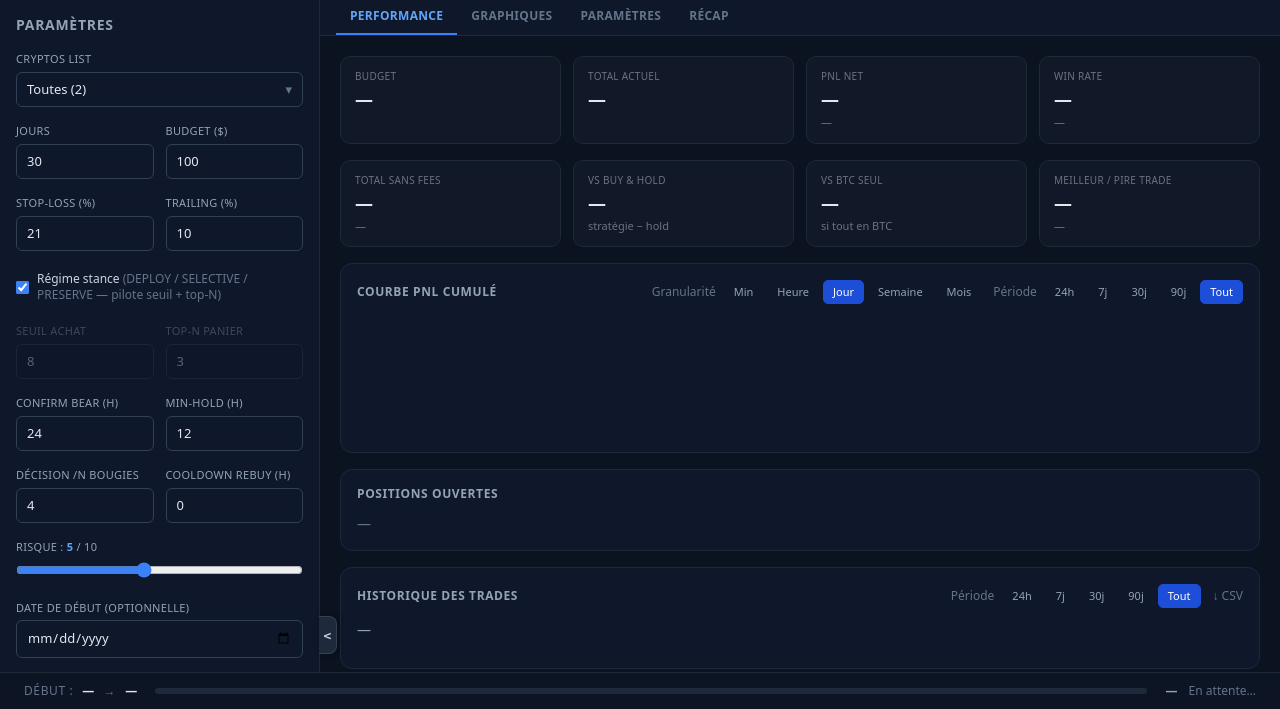
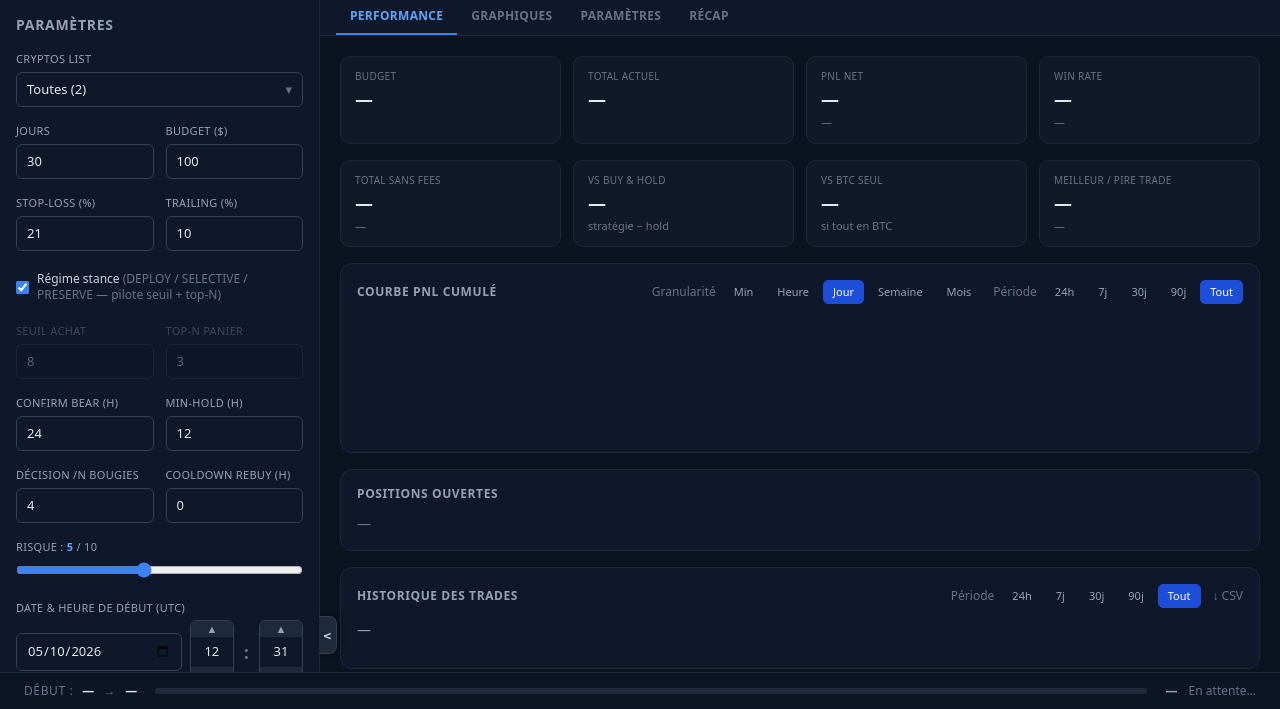
Before and after one commit to HugoCambier/HelloCrypto, a Flask app: page /backtest in a window 1280 px wide. Shown: the part 91-800 px from the top of the page. Run offline with Flask 3, Linux system fonts and the light colour scheme; data that the repository does not hold is empty; some libraries are stand-ins or nearby versions.

Commit message:
fix(backtest): historical FNG per cycle + ISO start_date with hh:mm UI picker
Two reproducibility bugs uncovered while chasing a $110 → $44 dashboard
swing on identical code:

1. `fear_greed` was fetched LIVE at the start of every backtest and
   applied uniformly to all 1000 simulated days. With FNG=10 (extreme
   fear) the day of the run, that pinned a -1 buy_threshold across the
   whole window → entries more permissive, PnL artificially inflated,
   and the value changing day-to-day produced apparent regressions on
   unchanged code. Replaced with `get_fear_and_greed_history()` indexed
   by date so each simulated day sees the value that actually held then.
   On fetch failure the per-cycle lookup returns None and the decider
   skips the modifier (neutral fallback).

2. The dashboard's "Date de début" input only carried a date, so the
   actual start hour was whichever wall-clock hour the user happened to
   launch at. Since `decide_every_n_candles=4` partitions starts into
   4 mod-4 trajectories with up to $65 spread, two runs an hour apart
   would land on different cells → "regressions" that were path-chaos.
   `start_date` now accepts `YYYY-MM-DDTHH:MM` (UTC); the UI gets a date
   picker with `max = today - days` and two hh/mm spinners seeded with
   the current UTC time.

Post-fix bench-path baseline on start=2023-09-13, 1000d, 10 coins:
median $64.66, DD -45%, spread $24.41 (was $65.51 with the FNG bug).

```diff
--- a/hellocrypto/api.py
+++ b/hellocrypto/api.py
@@ -483,6 +483,32 @@ def get_fear_and_greed() -> dict | None:
     return _cached("fng", _fetch)
 
 
+def get_fear_and_greed_history(days: int = 2000) -> dict[str, dict] | None:
+    """Return historical FNG indexed by ``YYYY-MM-DD`` (UTC date).
+
+    Used by the backtest so each simulated day sees the FNG value that
+    actually held on that day, instead of polluting the whole replay with
+    the live value of the moment the backtest was launched (which could
+    shift PnL by tens of dollars if FNG crossed 25 or 75 between launches).
+
+    Returns ``{date_iso: {"value": int, "label": str}}`` or ``None`` on
+    fetch failure — callers must treat ``None`` as "no FNG modifier".
+    """
+    from datetime import UTC as _UTC
+    from datetime import datetime as _dt
+    limit = min(max(days, 60), 3000)
+    def _fetch():
+        r = requests.get(f"https://api.alternative.me/fng/?limit={limit}",
+                         timeout=10)
+        out: dict[str, dict] = {}
+        for d in r.json().get("data", []):
+            iso = _dt.fromtimestamp(int(d["timestamp"]), tz=_UTC).date().isoformat()
+            out[iso] = {"value": int(d["value"]),
+                        "label": d["value_classification"]}
+        return out
+    return _cached(f"fng_hist_{limit}", _fetch)
+
+
 def get_btc_dominance() -> float | None:
     """Return BTC market cap dominance % from CoinGecko (cached 5 min)."""
     def _fetch():
--- a/hellocrypto/backtest.py
+++ b/hellocrypto/backtest.py
@@ -31,7 +31,7 @@ from .api import (
     _compute_sma,
     format_market_data,
     get_btc_dominance,
-    get_fear_and_greed,
+    get_fear_and_greed_history,
     load_config,
 )
 from .coin_tiers import is_allowed as _coin_allowed
@@ -127,10 +127,23 @@ def _fetch_klines(symbol: str, interval: str, start_ms: int, end_ms: int) -> lis
 
 
 def _start_ms_from(start_date: str | None, days: int) -> int:
-    """Return epoch-ms for start of backtest window."""
+    """Return epoch-ms for start of backtest window.
+
+    Accepts ``YYYY-MM-DD`` (midnight UTC), ``YYYY-MM-DDTHH:MM``,
+    ``YYYY-MM-DDTHH:MM:SS``, or ``YYYY-MM-DD HH:MM`` — all interpreted as UTC.
+    The intra-hour precision matters: ``decide_every_n_candles`` shifts the
+    decision calendar by the start's minute-of-hour, which can swing PnL by
+    tens of dollars over a 1000-day backtest.
+    """
     if start_date:
-        dt = datetime.strptime(start_date, "%Y-%m-%d").replace(tzinfo=UTC)
-        return int(dt.timestamp() * 1000)
+        for fmt in ("%Y-%m-%dT%H:%M:%S", "%Y-%m-%dT%H:%M",
+                    "%Y-%m-%d %H:%M", "%Y-%m-%d"):
+            try:
+                dt = datetime.strptime(start_date, fmt).replace(tzinfo=UTC)
+                return int(dt.timestamp() * 1000)
+            except ValueError:
+                continue
+        raise ValueError(f"Invalid start_date format: {start_date!r}")
     return int((datetime.now(UTC) - timedelta(days=days)).timestamp() * 1000)
 
 
@@ -503,8 +516,12 @@ def run_live(
         (start_ms + warmup * HOUR_MS) / 1000
     ).strftime("%Y-%m-%d %H:%M")
 
-    # Pre-fetch global context once (cached, doesn't change during replay)
-    fear_greed    = get_fear_and_greed()
+    # Historical FNG indexed by date so each simulated day sees the value
+    # that actually held then — not the live value of the moment the backtest
+    # was launched (which would shift PnL by tens of $ when FNG crosses 25/75).
+    # On fetch failure, ``fng_history`` is None → per-cycle lookups yield None
+    # → decider skips the FNG modifier (safe, neutral fallback).
+    fng_history   = get_fear_and_greed_history(days + 60)
     btc_dominance = get_btc_dominance()
 
     llm_call_count = 0
@@ -517,6 +534,8 @@ def run_live(
         # ts is deterministic from the global hour grid — independent of any
         # symbol's index, so all symbols at i refer to the same wall-clock hour.
         ts = start_ms + i * HOUR_MS
+        cycle_date = datetime.fromtimestamp(ts / 1000, tz=UTC).date()
+        fear_greed_today = (fng_history or {}).get(cycle_date.isoformat())
         # Only include symbols that have actual data at this hour (no
         # forward-fill — we want a price decision based on real market data).
         prices = {sym: float(kl[4])
@@ -575,7 +594,7 @@ def run_live(
                     decision = llm_call(
                         prompt=build_analysis(
                             market_data, holdings, cash, budget, risk_level,
-                            recent_decisions, fear_greed, btc_dominance, scores,
+                            recent_decisions, fear_greed_today, btc_dominance, scores,
                             prices=prices, peak_prices=peak_prices,
                             cooldown_map=cooldown_map, total_fees=total_fees,
                             cycle=current_step,
@@ -660,8 +679,7 @@ def run_live(
             # que la simulation et le run réel. La cadence (decide_every_cycles)
             # est gérée par le décideur lui-même via ``strat_state``.
             market_raw = _enrich_from_klines(symbols, all_klines, all_klines_1d, i)
-            fng_v = (fear_greed or {}).get("value") if fear_greed else None
-            cycle_date = datetime.fromtimestamp(ts / 1000, tz=UTC).date()
+            fng_v = (fear_greed_today or {}).get("value") if fear_greed_today else None
             decision, strat_state = regime_decision(
                 market_raw=market_raw, holdings=holdings, cash=cash,
                 cycle=current_step, now_ts=ts / 1000.0,
--- a/static/js/backtest.js
+++ b/static/js/backtest.js
@@ -56,7 +56,7 @@ function renderRunParamsTab() {
   const fmtVal = (v) => (v === null || v === undefined || v === '') ? '—' : v;
   const items = [
     ['Période',        p.days ? `${p.days} jour${p.days > 1 ? 's' : ''}` : '—'],
-    ['Date de début',  p.start_date || 'auto'],
+    ['Date de début',  (p.start_date || 'auto').replace('T', ' ')],
     ['Budget',         p.budget != null ? `$${typeof fmt === 'function' ? fmt(p.budget) : p.budget}` : '—'],
     ['Stop-loss',      p.stop_loss_pct != null ? `${p.stop_loss_pct}%` : '—'],
     ['Trailing',       p.trailing_stop_pct != null ? `${p.trailing_stop_pct}%` : '—'],
@@ -488,8 +488,66 @@ function btStanceToggle() {
     if (el) el.disabled = on;
   });
 }
-// Apply initial state on load.
-document.addEventListener('DOMContentLoaded', btStanceToggle);
+
+// ── Start date/time spinners ─────────────────────────────────────────────────
+function btAdjustSpin(id, delta, min, max) {
+  const el = document.getElementById(id);
+  if (!el) return;
+  let cur = parseInt(el.value, 10);
+  if (Number.isNaN(cur)) cur = min;
+  let nv = cur + delta;
+  if (nv < min) nv = max;
+  else if (nv > max) nv = min;
+  el.value = String(nv).padStart(2, '0');
+}
+
+function _btTodayMinusDaysUTC(days) {
+  const d = new Date(Date.now() - (Number(days) || 0) * 86400000);
+  return d.toISOString().slice(0, 10);
+}
+
+function _btSyncStartMax() {
+  const days     = Number(document.getElementById('bt-days')?.value) || 0;
+  const startEl  = document.getElementById('bt-start');
+  if (!startEl) return;
+  const maxStart = _btTodayMinusDaysUTC(days);
+  startEl.max    = maxStart;
+  // Reset to the new "today − days" whenever the prior value would now exceed
+  // the new max (e.g. user shortened the run length). Also seed on first load.
+  // When we do reset, also seed the hh:mm to the current UTC time so the
+  // simulated window lines up naturally with "now" (end_ms = now()).
+  if (!startEl.value || startEl.value > maxStart) {
+    startEl.value = maxStart;
+    const now    = new Date();
+    const hh     = String(now.getUTCHours()).padStart(2, '0');
+    const mm     = String(now.getUTCMinutes()).padStart(2, '0');
+    const hourEl = document.getElementById('bt-start-hour');
+    const minEl  = document.getElementById('bt-start-min');
+    if (hourEl) hourEl.value = hh;
+    if (minEl)  minEl.value  = mm;
+  }
+}
+
+function _btClampSpin(id, min, max) {
+  const el = document.getElementById(id);
+  if (!el) return;
+  let n = parseInt(el.value.replace(/\D/g, ''), 10);
+  if (Number.isNaN(n)) n = min;
+  if (n < min) n = min;
+  if (n > max) n = max;
+  el.value = String(n).padStart(2, '0');
+}
+
+document.addEventListener('DOMContentLoaded', () => {
+  btStanceToggle();
+  _btSyncStartMax();
+  document.getElementById('bt-days')?.addEventListener('input', _btSyncStartMax);
+  // Free-typing into the spin inputs — clamp on blur and pad to 2 digits.
+  document.getElementById('bt-start-hour')?.addEventListener('blur',
+    () => _btClampSpin('bt-start-hour', 0, 23));
+  document.getElementById('bt-start-min')?.addEventListener('blur',
+    () => _btClampSpin('bt-start-min', 0, 59));
+});
 
 // ── Backtest control ─────────────────────────────────────────────────────────
 async function startBacktest() {
@@ -512,8 +570,12 @@ async function startBacktest() {
     risk_level:     Number(document.getElementById('bt-risk').value),
     speed:          Number(document.getElementById('bt-speed').value),
   };
-  const start = document.getElementById('bt-start').value;
-  if (start) body.start_date = start;
+  const startDate = document.getElementById('bt-start').value;
+  if (startDate) {
+    const hh = (document.getElementById('bt-start-hour').value || '0').padStart(2, '0');
+    const mm = (document.getElementById('bt-start-min').value  || '0').padStart(2, '0');
+    body.start_date = `${startDate}T${hh}:${mm}`;
+  }
 
   try {
     const r = await fetch('/api/backtest/start', {
--- a/templates/backtest.html
+++ b/templates/backtest.html
@@ -17,6 +17,13 @@
     .fld { width: 100%; padding: 7px 10px; font-size: 13px; background: #0f172a; border: 1px solid #334155; border-radius: 6px; color: #e2e8f0; }
     .fld:focus { outline: none; border-color: #3b82f6; }
     .lbl { font-size: 11px; color: #94a3b8; margin-bottom: 4px; display: block; letter-spacing: .3px; text-transform: uppercase; }
+
+    .spinbox { display: flex; flex-direction: column; align-items: stretch; width: 44px; border: 1px solid #334155; border-radius: 6px; overflow: hidden; background: #0f172a; user-select: none; }
+    .spin-btn { padding: 1px 0; background: #1e293b; color: #94a3b8; font-size: 11px; line-height: 14px; border: 0; cursor: pointer; font-weight: 700; }
+    .spin-btn:hover { background: #334155; color: #e2e8f0; }
+    .spin-val { padding: 5px 0; background: #0f172a; color: #e2e8f0; text-align: center; font-size: 13px; font-variant-numeric: tabular-nums; border: 0; width: 100%; }
+    .spin-val:focus { outline: none; background: #1e293b; }
+    .spin-sep { color: #64748b; font-size: 18px; font-weight: 700; padding: 0 2px; line-height: 1; }
 
     .rtab { padding:8px 14px; font-size:12px; font-weight:600; border-bottom:2px solid transparent; color:#64748b; transition:all .15s; letter-spacing:.3px; text-transform:uppercase; display:inline-block; }
     .rtab.active { color:#60a5fa; border-bottom-color:#3b82f6; }
@@ -208,8 +215,22 @@
       </div>
 
       <div>
-        <label class="lbl">Date de début (optionnelle)</label>
-        <input class="fld" type="date" id="bt-start">
+        <label class="lbl">Date &amp; heure de début (UTC)</label>
+        <div class="flex items-center gap-2">
+          <input class="fld flex-1 cursor-pointer" type="date" id="bt-start"
+                 onclick="this.showPicker && this.showPicker()">
+          <div class="spinbox">
+            <button type="button" class="spin-btn" onclick="btAdjustSpin('bt-start-hour', 1, 0, 23)">▲</button>
+            <input class="spin-val" type="text" inputmode="numeric" maxlength="2" id="bt-start-hour" value="00">
+            <button type="button" class="spin-btn" onclick="btAdjustSpin('bt-start-hour', -1, 0, 23)">▼</button>
+          </div>
+          <span class="spin-sep">:</span>
+          <div class="spinbox">
+            <button type="button" class="spin-btn" onclick="btAdjustSpin('bt-start-min', 1, 0, 59)">▲</button>
+            <input class="spin-val" type="text" inputmode="numeric" maxlength="2" id="bt-start-min" value="00">
+            <button type="button" class="spin-btn" onclick="btAdjustSpin('bt-start-min', -1, 0, 59)">▼</button>
+          </div>
+        </div>
       </div>
 
       <div>
```
